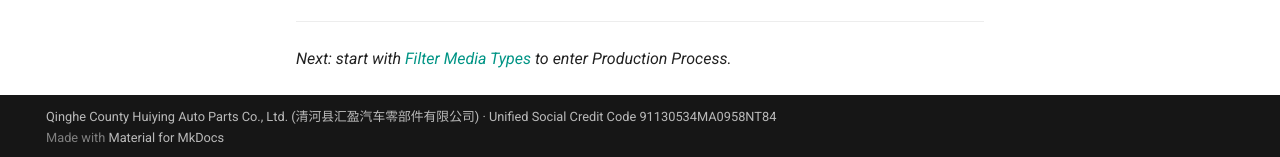
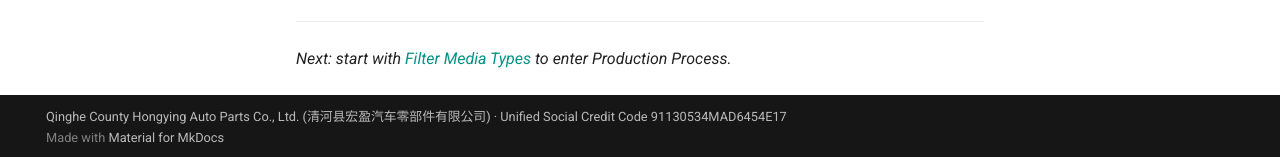
Before and after one commit to martinxionbiotech-max/tech.hycarfilter, an MkDocs documentation site: the page built from docs/index.md, in a window 1280 px wide and 900 px high, scrolled down 1485 px. Shown: the part 740-897 px from the top of the window. Built offline with MkDocs 1.6.1 and Material for MkDocs 9.7.7, drawn with Linux system fonts in a browser that asks for light colours; comment, search, counter and statistics services are not loaded.

Commit message:
eeat-entity-correction(P0): sync legal entity to Qinghe County Hongying (宏盈) · MAD6454E17

```diff
--- a/mkdocs.yml
+++ b/mkdocs.yml
@@ -5,7 +5,7 @@ site_description: >-
 site_url: https://tech.hycarfilter.com
 repo_url: https://github.com/martinxionbiotech-max/tech.hycarfilter
 repo_name: tech.hycarfilter
-copyright: 'Qinghe County Huiying Auto Parts Co., Ltd. (清河县汇盈汽车零部件有限公司) · Unified Social Credit Code 91130534MA0958NT84'
+copyright: 'Qinghe County Hongying Auto Parts Co., Ltd. (清河县宏盈汽车零部件有限公司) · Unified Social Credit Code 91130534MAD6454E17'
 
 theme:
   name: material
```
